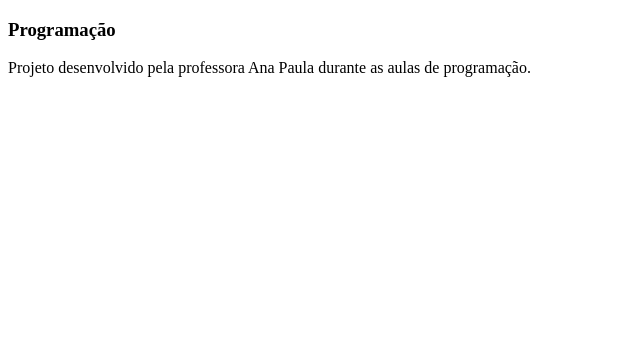
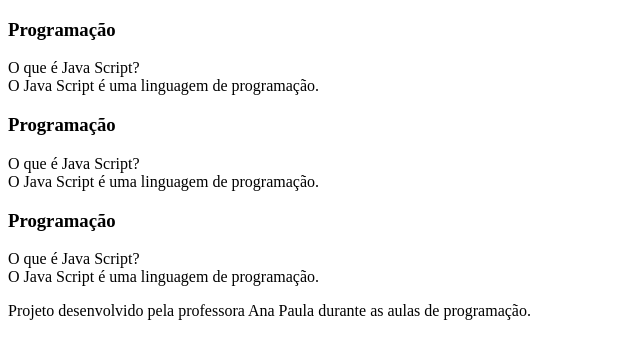
Before and after one commit to professorastelleana/Flashcard-2-ano-JMP, a plain HTML site: page index.html in a window 1280 px wide. Shown: the whole page, without its empty margins (0-640 px from the left). Drawn offline with Linux system fonts and the light colour scheme.

Commit message:
cartões

```diff
--- a/index.html
+++ b/index.html
@@ -11,8 +11,33 @@
             <article class="cartao">
                 <div class="cartao__conteudo">
                     <h1> Programação </h1>
-                    <div class>
-
+                    <div class="cartao__conteudo__pergunta">
+                        O que é Java Script?
+                    </div>
+                    <div class="cartao__conteudo__resposta">
+                        O Java Script é uma linguagem de programação.
+                    </div>
+                </div>
+            </article>
+            <article class="cartao">
+                <div class="cartao__conteudo">
+                    <h1> Programação </h1>
+                    <div class="cartao__conteudo__pergunta">
+                        O que é Java Script?
+                    </div>
+                    <div class="cartao__conteudo__resposta">
+                        O Java Script é uma linguagem de programação.
+                    </div>
+                </div>
+            </article>
+            <article class="cartao">
+                <div class="cartao__conteudo">
+                    <h1> Programação </h1>
+                    <div class="cartao__conteudo__pergunta">
+                        O que é Java Script?
+                    </div>
+                    <div class="cartao__conteudo__resposta">
+                        O Java Script é uma linguagem de programação.
                     </div>
                 </div>
             </article>
```
